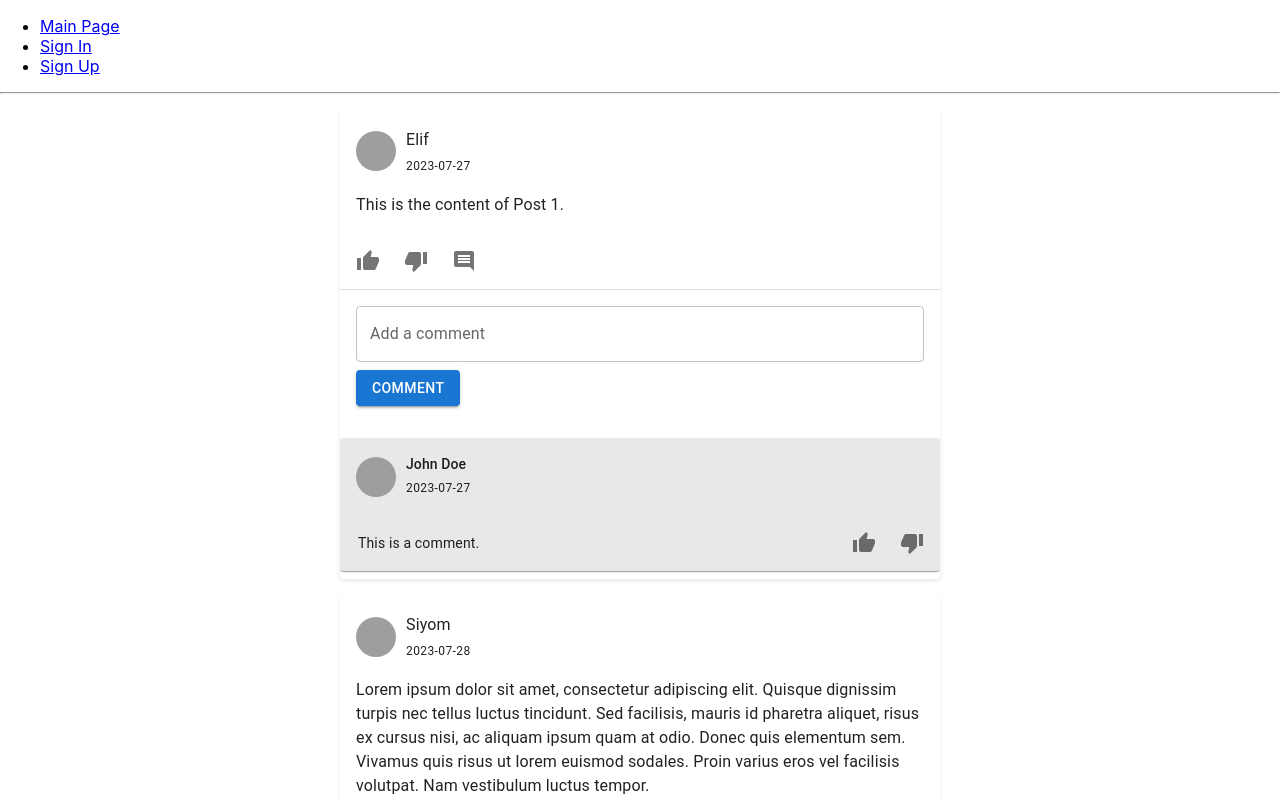
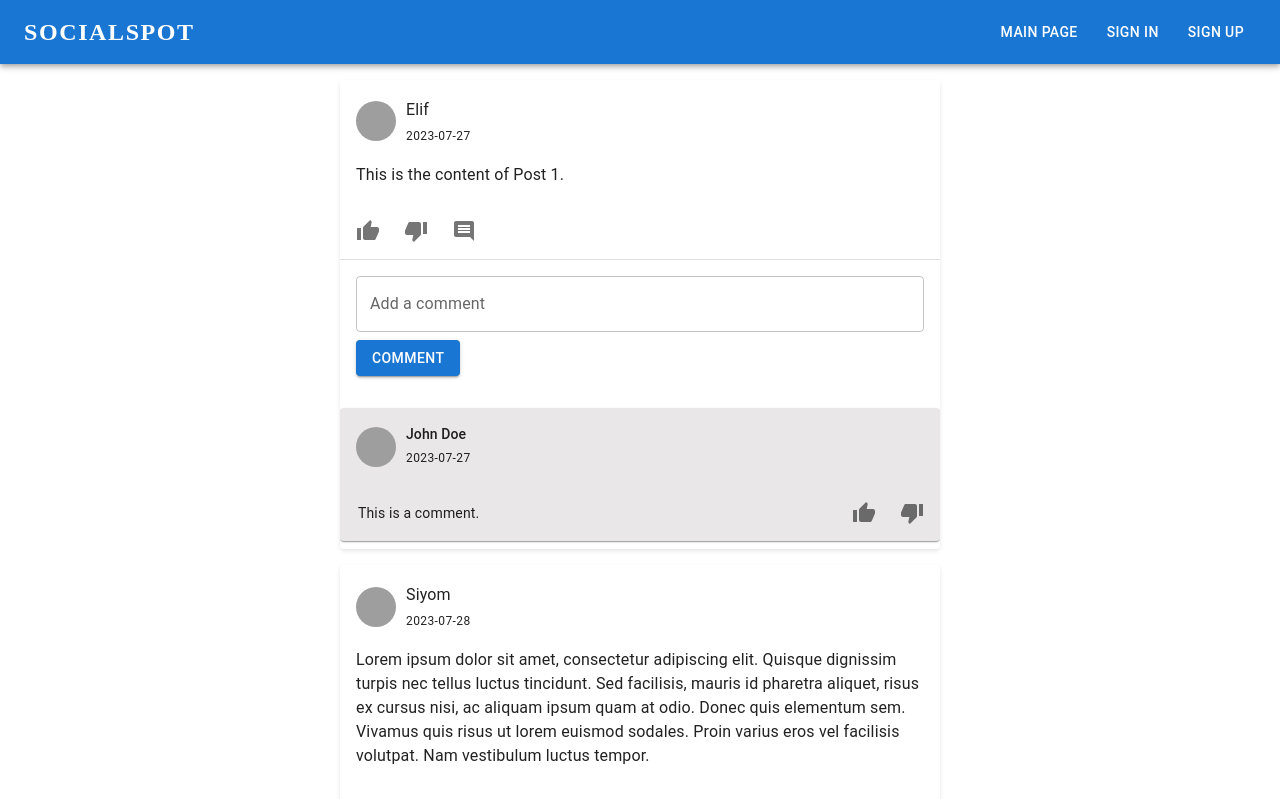
Before and after one commit to elfrmkr/user-interface, a React (Create React App) app: page / in a window 1280 px wide. Shown: the top 799 px of the page. Built offline with nearby package versions, Linux system fonts and the light colour scheme; grey boxes are pictures that could not be loaded.

Commit message:
refactor: changed the styling of the tabs

```diff
--- a/src/App.js
+++ b/src/App.js
@@ -1,6 +1,7 @@
 // App.js
 import React from 'react';
-import { BrowserRouter as Router, Route, Link, Routes, Outlet } from 'react-router-dom';
+import { BrowserRouter as Router, Route, Link, Routes } from 'react-router-dom';
+import { AppBar, Toolbar, Typography, Button, Container } from '@mui/material';
 import MainPage from './components/MainPage';
 import SignIn from './components/SignIn';
 import SignUp from './components/SignUp';
@@ -9,27 +10,80 @@ const App = () => {
   return (
     <Router>
       <div>
-        <nav>
-          <ul>
-            <li>
-              <Link to="/">Main Page</Link>
-            </li>
-            <li>
-              <Link to="/signin">Sign In</Link>
-            </li>
-            <li>
-              <Link to="/signup">Sign Up</Link>
-            </li>
-          </ul>
-        </nav>
+        <AppBar position="static">
+          <Toolbar>
+            <Typography
+              variant="h6"
+              component="div"
+              sx={{
+                flexGrow: 1,
+                fontFamily: 'cursive',
+                fontWeight: 'bold',
+                fontSize: '1.5rem',
+                letterSpacing: '0.1rem',
+                textTransform: 'uppercase',
+              }}
+            >
+              SocialSpot
+            </Typography>
+            <Button
+              component={Link}
+              to="/"
+              sx={{
+                color: 'inherit',
+                marginLeft: '5px',
+                borderRadius: '10px',
+                padding: '6px 12px',
+                transition: 'background-color 0.3s ease-in-out',
+                '&:hover': {
+                  backgroundColor: '#56c1e0'
+                },
+              }}
+            >
+              Main Page
+            </Button>
+            <Button
+              component={Link}
+              to="/signin"
+              sx={{
+                color: 'inherit',
+                marginLeft: '5px',
+                borderRadius: '10px',
+                padding: '6px 12px',
+                transition: 'background-color 0.3s ease-in-out',
+                '&:hover': {
+                  backgroundColor: '#56c1e0'
+                },
+              }}
+            >
+              Sign In
+            </Button>
+            <Button
+              component={Link}
+              to="/signup"
+              sx={{
+                color: 'inherit',
+                marginLeft: '5px',
+                borderRadius: '10px',
+                padding: '6px 12px',
+                transition: 'background-color 0.3s ease-in-out',
+                '&:hover': {
+                  backgroundColor: '#56c1e0'
+                },
+              }}
+            >
+              Sign Up
+            </Button>
+          </Toolbar>
+        </AppBar>
 
-        <hr />
-
-        <Routes>
-          <Route path="/" element={<MainPage />} />
-          <Route path="/signin" element={<SignIn />} />
-          <Route path="/signup" element={<SignUp />} />
-        </Routes>
+        <Container>
+          <Routes>
+            <Route path="/" element={<MainPage />} />
+            <Route path="/signin" element={<SignIn />} />
+            <Route path="/signup" element={<SignUp />} />
+          </Routes>
+        </Container>
       </div>
     </Router>
   );
```
